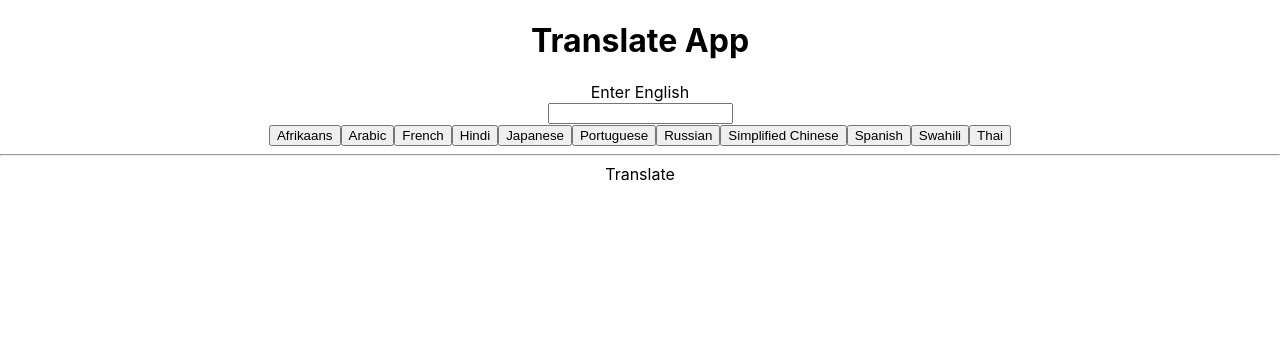
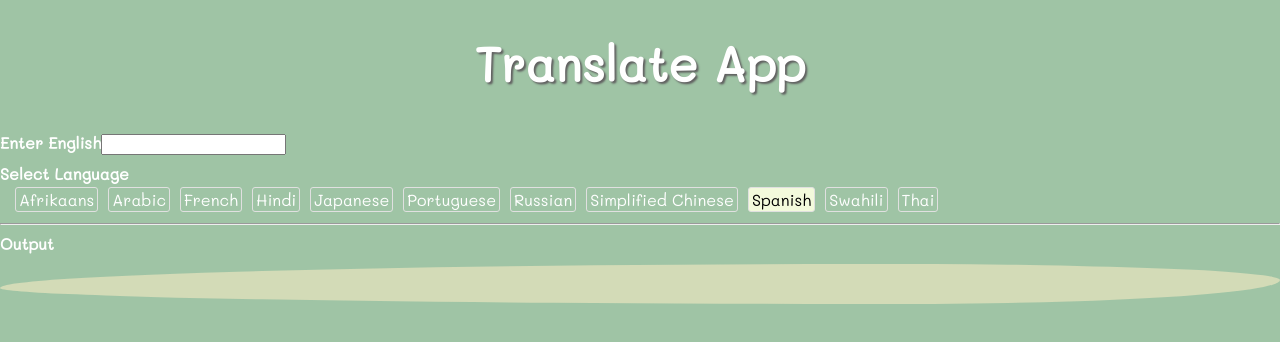
Before and after one commit to junior-escjr/Projetos, a React (Create React App) app: page / in a window 1280 px wide. Shown: the top 342 px of the page. Built offline with nearby package versions, Linux system fonts and the light colour scheme.

Commit message:
falta adicionar a chave do google translate

```diff
--- a/package.json
+++ b/package.json
@@ -6,6 +6,7 @@
     "@testing-library/jest-dom": "^5.16.5",
     "@testing-library/react": "^13.4.0",
     "@testing-library/user-event": "^13.5.0",
+    "axios": "^1.2.1",
     "react": "^18.2.0",
     "react-dom": "^18.2.0",
     "react-scripts": "5.0.1",
--- a/src/App.css
+++ b/src/App.css
@@ -1,38 +1,121 @@
-.App {
-  text-align: center;
+@import url("https://fonts.googleapis.com/css2?family=Mali&display=swap");
+
+.container {
+  margin: 10px 20px;
 }
 
-.App-logo {
-  height: 40vmin;
-  pointer-events: none;
+svg {
+  display: block !important;
 }
 
-@media (prefers-reduced-motion: no-preference) {
-  .App-logo {
-    animation: App-logo-spin infinite 20s linear;
-  }
+input {
+  margin: 8px 0;
 }
 
-.App-header {
-  background-color: #282c34;
+label {
+  font-weight: 700;
+}
+
+.title {
+  margin-top: 10px;
+}
+
+.field h1 {
+  font-size: 48px;
+  font-weight: 900;
+  text-align: center;
+  text-shadow: 2px 2px 2px #616161;
+}
+
+html {
   min-height: 100vh;
+}
+
+body {
+  min-height: 100vh;
+  background-color: #9fc4a5;
+  font-family: "Mali", sans-serif;
+  color: white !important;
+}
+
+label,
+h1 {
+  color: white !important;
+}
+
+h1 {
+  z-index: 20;
+  position: relative;
+}
+
+.container {
+  margin: 0px;
+  padding: 10px 20px;
+}
+
+.opts {
+  display: flex;
+  flex-wrap: wrap;
+  margin-left: 10px;
+}
+
+.opt {
+  margin: 3px 5px;
+  border: 1px solid #e0e0e0;
+  border-radius: 3px;
+  padding: 1px 3px;
+  cursor: pointer;
+}
+
+.opt.selected {
+  background-color: #f3fadc;
+  color: black;
+}
+
+.wrapper {
+  position: relative;
+  z-index: 1;
+}
+
+.wrapper .flower-right {
+  position: absolute;
+  height: 100px;
+  top: 20px;
+  right: 0px;
+  z-index: 1;
+}
+
+.wrapper .flower-left {
+  position: absolute;
+  height: 100px;
+  left: 0px;
+  top: 20px;
+}
+
+.wrapper > div {
   display: flex;
   flex-direction: column;
-  align-items: center;
   justify-content: center;
-  font-size: calc(10px + 2vmin);
-  color: white;
+  padding-top: 10%;
+  z-index: 30;
 }
 
-.App-link {
-  color: #61dafb;
+.translate {
+  z-index: 20;
+  position: relative;
 }
 
-@keyframes App-logo-spin {
-  from {
-    transform: rotate(0deg);
-  }
-  to {
-    transform: rotate(360deg);
-  }
+.translate h1 {
+  position: relative;
+  text-shadow: 2px 2px 2px #848484;
+  text-align: center;
+  background-color: #d3dbb7;
+  padding: 20px;
+  border-radius: 70% 30% 30% 70% / 60% 40% 60% 40%;
 }
+
+.blob {
+  position: absolute;
+  z-index: 1;
+  top: 0px;
+}
--- a/src/App.js
+++ b/src/App.js
@@ -10,10 +10,10 @@ function App() {
 
   return (
     <div className="App">
-      <Field />
-      <Languages />
+      <Field onChange={setText} />
+      <Languages language={language} onLanguageChange={setLanguage} />
       <hr />
-      <Translate />
+      <Translate text={text} language={language} />
     </div>
   );
 }
--- a/src/components/Field.js
+++ b/src/components/Field.js
@@ -1,15 +1,15 @@
 import React from 'react';
-import './Field.scss';
 
-const Field = () => {
+const Field = ({ value, onChange }) => {
     return(
-        <div>
+        <div className="field">
             <h1>Translate App</h1>
-
-            <label htmlFor="">
-                Enter English <br />
-                <input type="text" />
-            </label>
+            <label>Enter English</label>
+            <input
+                className="input"
+                value={value}
+                onChange={(e) => onChange(e.target.value)}
+            />
         </div>
     );
 }
--- a/src/components/Languages.js
+++ b/src/components/Languages.js
@@ -1,20 +1,36 @@
 import React from "react";
-import './Languages.scss';
 
-const Languages = () => {
+const LANGUAGES = [
+    { label: "Afrikaans", value: "af" },
+    { label: "Arabic", value: "ar" },
+    { label: "French", value: "fr" },
+    { label: "Hindi", value: "hi" },
+    { label: "Japanese", value: "ja" },
+    { label: "Portuguese", value: "pt" },
+    { label: "Russian", value: "ru" },
+    { label: "Simplified Chinese", value: "zh-CN" },
+    { label: "Spanish", value: "es" },
+    { label: "Swahili", value: "sw" },
+    { label: "Thai", value: "th" }
+  ];
+
+const Languages = ({ language, onLanguageChange }) => {
     return(
         <div>
-            <button>Afrikaans</button>
-            <button>Arabic</button>
-            <button>French</button>
-            <button>Hindi</button>
-            <button>Japanese</button>
-            <button>Portuguese</button>
-            <button>Russian</button>
-            <button>Simplified Chinese</button>
-            <button>Spanish</button>
-            <button>Swahili</button>
-            <button>Thai</button>
+            <label className="label">Select Language</label>
+            <div className="opts">
+                {LANGUAGES.map(({ label, value }) => {
+                return (
+                    <div
+                    key={label}
+                    className={`opt ${language === value ? "selected" : ""}`}
+                    onClick={() => onLanguageChange(value)}
+                    >
+                    {label}
+                    </div>
+                );
+                })}
+            </div>
         </div>
     );
 }
--- a/src/components/Translate.js
+++ b/src/components/Translate.js
@@ -1,9 +1,69 @@
-import React from "react";
-import './Translate.scss';
+import React, { useEffect, useState } from "react";
+import axios from "axios";
 
-const Translate = () => {
+const useTranslation = (text, language) => {
+    const [translated, setTranslated] = useState("");
+
+    useEffect(() => {
+      if (!text) {
+        return;
+      }
+
+      const cancelToken = axios.CancelToken.source();
+
+      doTranslation(text, language, cancelToken, setTranslated);
+
+      return () => {
+        try {
+          cancelToken.cancel();
+        } catch (err) {}
+      };
+    }, [text, language]);
+
+    return [translated];
+  };
+
+  const debounce = (fn) => {
+    let id = null;
+
+    return (...args) => {
+      if (id) {
+        clearTimeout(id);
+      }
+      id = setTimeout(() => {
+        fn(...args);
+        id = null;
+      }, 300);
+    };
+  };
+
+  const doTranslation = debounce(
+    async (input, languageCode, cancelToken, callback) => {
+      try {
+        const { data } = await axios.post(
+          "https://translation.googleapis.com/language/translate/v2?key=AIzaSyCf0Xy0OnhxlduyEt3K8zP-sOuu-l_u6uA",
+          {
+            q: input,
+            target: languageCode
+          },
+          { cancelToken: cancelToken.token }
+        );
+
+        callback(data.data.translations[0].translatedText);
+      } catch (err) {
+        callback("");
+      }
+    }
+  );
+
+const Translate = ({ language, text }) => {
+    const [translated] = useTranslation(text, language);
+
     return(
-        <div>Translate</div>
+        <div className="translate">
+            <label className="label">Output</label>
+            <h1 className="title">{translated.replace("&#39;", "'")}</h1>
+        </div>
     );
 }
 
```
Also changed, not shown: src/components/Field.scss (deleted), src/components/Languages.scss (deleted), src/components/Translate.scss (deleted), 1 other file (tests, documents, lock files or other folders).
